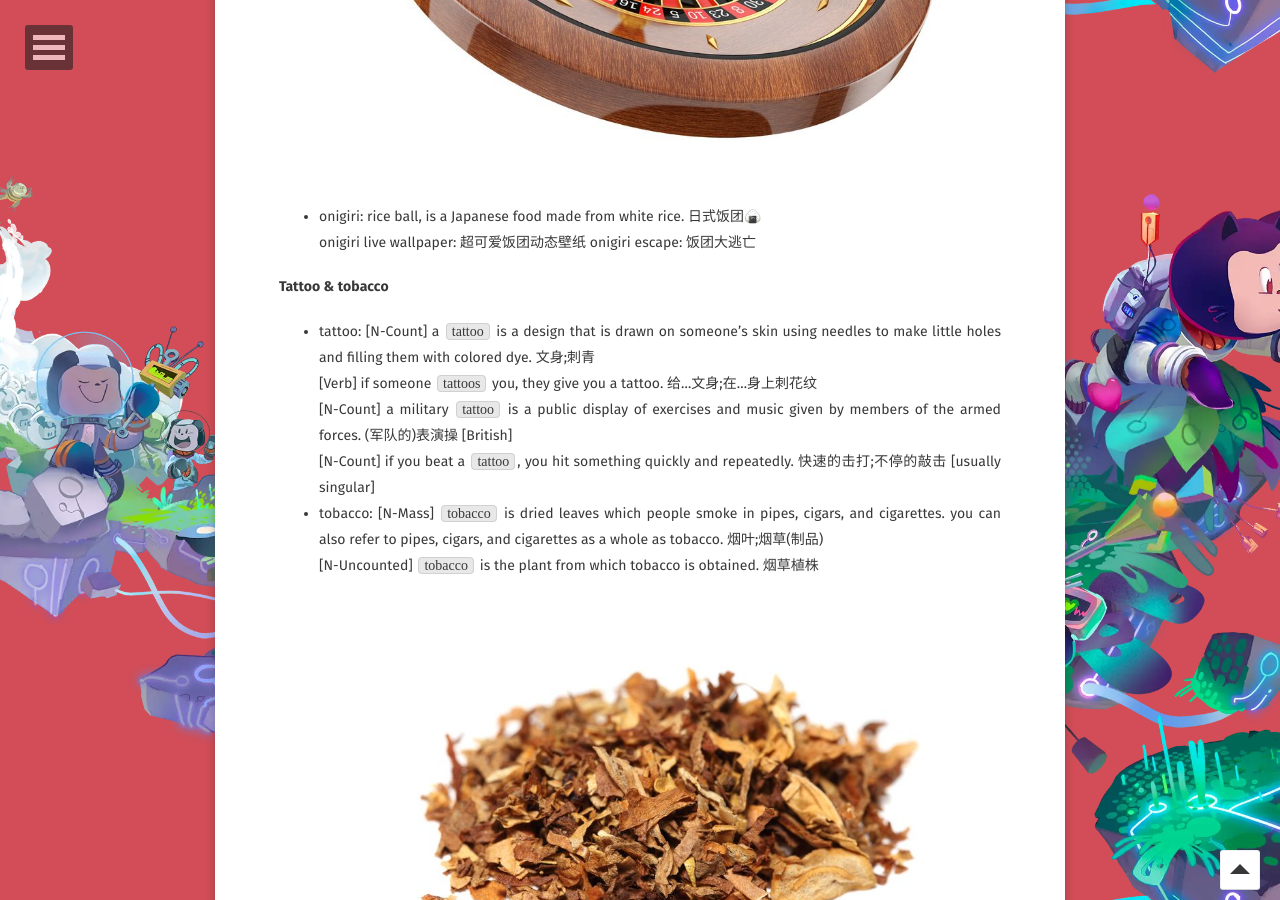
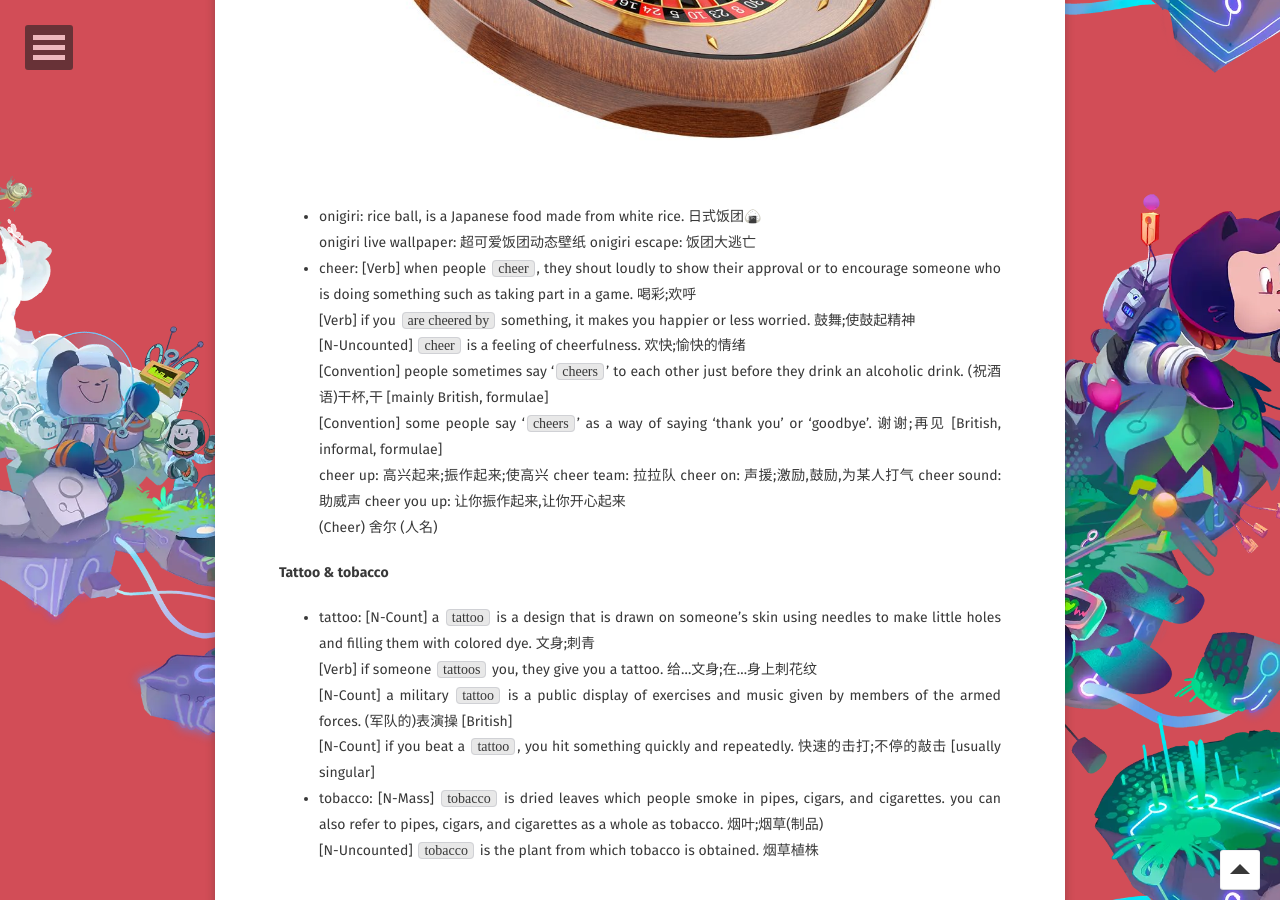
Before and after one commit to WebPavel/WebPavel.github.io, a Jekyll site: the page built from _posts/2026-10-14-daily-English-learning-(Part-2).md, in a window 1280 px wide and 900 px high, scrolled down 39516 px. Built offline with Jekyll 4.4.1, drawn with Linux system fonts in a browser that asks for light colours; some web fonts are replaced; comment, search, counter and statistics services are not loaded; some of the changed text lies outside the part shown.

Commit message:
feat: updates on daily English learning (Part 2)

```diff
--- a/_posts/2026-10-14-daily-English-learning-(Part-2).md
+++ b/_posts/2026-10-14-daily-English-learning-(Part-2).md
@@ -694,6 +694,13 @@ learned from [ChatGPT](https://chatgpt.com/) in Singapore.
  ![roulette_384474571.jpg](/assets/tw/roulette_384474571.jpg)
 - onigiri: rice ball, is a Japanese food made from white rice. 日式饭团🍙<br/>
  onigiri live wallpaper: 超可爱饭团动态壁纸 onigiri escape: 饭团大逃亡
+- cheer: [Verb] when people `cheer`, they shout loudly to show their approval or to encourage someone who is doing something such as taking part in a game. 喝彩;欢呼<br/>
+ [Verb] if you `are cheered by` something, it makes you happier or less worried. 鼓舞;使鼓起精神<br/>
+ [N-Uncounted] `cheer` is a feeling of cheerfulness. 欢快;愉快的情绪<br/>
+ [Convention] people sometimes say '`cheers`' to each other just before they drink an alcoholic drink. (祝酒语)干杯,干 [mainly British, formulae]<br/>
+ [Convention] some people say '`cheers`' as a way of saying 'thank you' or 'goodbye'. 谢谢;再见 [British, informal, formulae]<br/>
+ cheer up: 高兴起来;振作起来;使高兴 cheer team: 拉拉队 cheer on: 声援;激励,鼓励,为某人打气 cheer sound: 助威声 cheer you up: 让你振作起来,让你开心起来<br/>
+ (Cheer) 舍尔 (人名)
 
 #### Tattoo & tobacco
 
```
